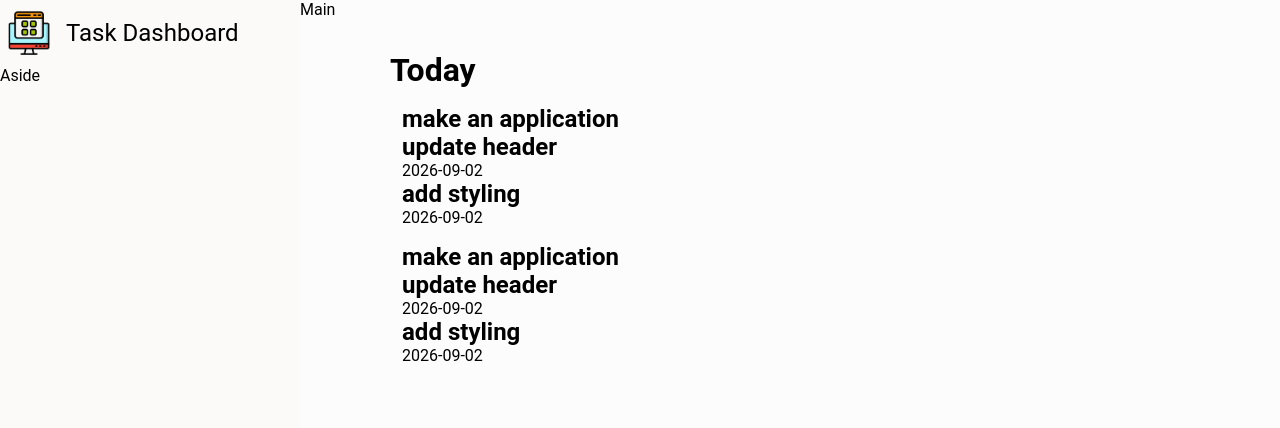
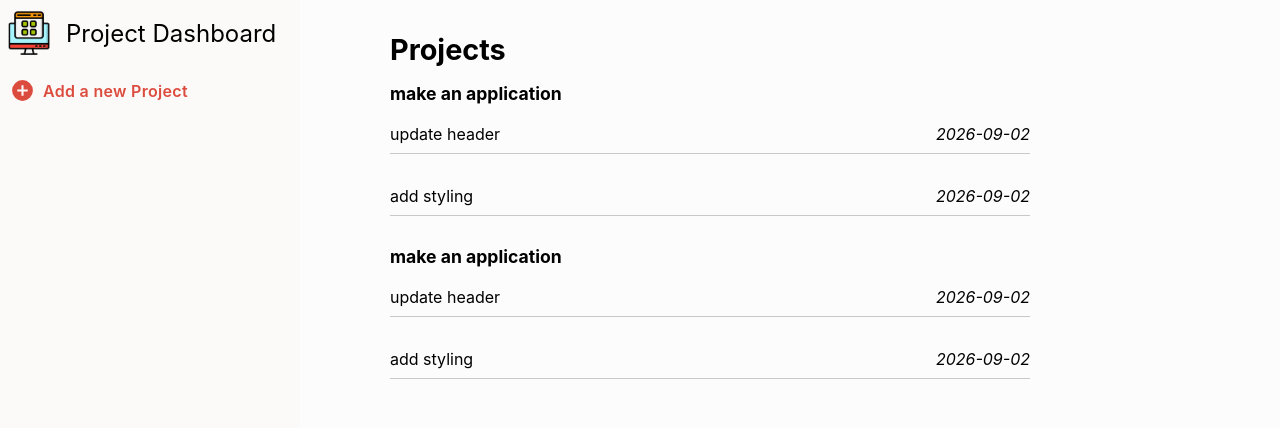
Before and after one commit to SBNKy/todo-app, a website built with webpack: page src/template.html in a window 1280 px wide. Built offline with nearby package versions, Linux system fonts and the light colour scheme.

Commit message:
feat: add a button to create projects

```diff
--- a/src/modules/ui.js
+++ b/src/modules/ui.js
@@ -27,19 +27,25 @@ export const UI = {
         todos.forEach(todo => {
             const todoListItem = document.createElement("li");
 
-            const itemTitle = document.createElement("h2");
+            const itemHeader = document.createElement("div");
+            itemHeader.classList.add("todo-item-header")
+
+            const itemTitle = document.createElement("span");
+            itemTitle.classList.add("todo-item-title")
             itemTitle.textContent = todo.title;
 
-            const itemDate = document.createElement("p");
+            const itemDate = document.createElement("span");
             itemDate.classList.add("todo-item-date");
             itemDate.textContent = todo.dueDate;
+
+            itemHeader.appendChild(itemTitle);
+            itemHeader.appendChild(itemDate);
 
             const itemDesc = document.createElement("p");
             itemDesc.classList.add("todo-item-description");
             itemDesc.textContent = todo.description;
 
-            todoListItem.appendChild(itemTitle);
-            todoListItem.appendChild(itemDate);
+            todoListItem.appendChild(itemHeader);
             todoListItem.appendChild(itemDesc);
 
             todoList.appendChild(todoListItem);
--- a/src/style.css
+++ b/src/style.css
@@ -1,11 +1,12 @@
 :root {
-    --sidebar-bg-color: #FCFAF8;
+    --sidebar-bg-color: #fcfaf8;
     --aside-min-width: 300px;
-    --project-container-max-width: 800px
+    --project-container-max-width: 800px;
+    --add-project-btn-color: #DC4C3E;
 }
 
 * {
-    font-family: "Roboto", sans-serif;
+    font-family: "Inter", sans-serif;
     margin: 0;
     padding: 0;
     box-sizing: border-box;
@@ -14,7 +15,7 @@
 body {
     height: 100vh;
     display: grid;
-    grid-template: auto 1fr / var(--aside-min-width) 1fr;
+    grid-template: auto 1fr / auto 1fr;
 }
 
 header {
@@ -32,11 +33,38 @@ header span {
 aside {
     background-color: var(--sidebar-bg-color);
     min-width: var(--aside-min-width);
+    padding: 4px 8px;
 }
 
 main {
     grid-area: 1 / 2 / 3 / 3;
     background-color: #fdfcfc;
+}
+
+.add-project-btn {
+    width: 80%;
+    background: transparent;
+    border: none;
+    border-radius: 8px;
+    color: #DC4C3E;
+    font-size: 1rem;
+    font-weight: 600;
+    letter-spacing: 0.3px;
+    display: flex;
+    align-items: center;
+    gap: 8px;
+    padding: 8px 2px;
+    transition: background-color 0.5s ease;
+}
+
+.add-project-btn:hover {
+    background-color: rgb(235, 232, 232);
+}
+
+.add-project-btn .icon {
+    display: flex;
+    width: 25px;
+    fill: var(--add-project-btn-color);
 }
 
 .project-container {
@@ -48,10 +76,54 @@ main {
     padding: 32px 0;
 }
 
+.project-container h1 {
+    font-size: 1.8rem;
+}
+
 .project-section {
-    padding: 0 12px;
+    display: flex;
+    flex-direction: column;
+    gap: 20px;
+}
+
+.project-section h2 {
+    font-size: 1.1rem;
+}
+
+.todo-item-header {
+    display: flex;
+    width: 80%;
+    justify-content: space-between;
+}
+
+.todo-item-date {
+    font-style: italic;
 }
 
 .project-section ul {
     list-style: none;
+    display: flex;
+    flex-direction: column;
+    gap: 4px;
 }
+
+.project-section ul li {
+    position: relative;
+    padding-bottom: 10px;
+    margin-bottom: 28px;
+}
+
+.project-section ul li::after {
+    content: "";
+    display: block;
+    background-color: rgb(200, 200, 200);
+    width: 80%;
+    height: 1px;
+    position: absolute;
+    bottom: 0;
+}
+
+
+.project-section ul li:last-child {
+    margin-bottom: 14px;
+}
--- a/src/template.html
+++ b/src/template.html
@@ -1,21 +1,33 @@
-<!DOCTYPE html>
+<!doctype html>
 <html lang="en">
     <head>
-    <meta charset="UTF-8">
-    <meta name="viewport" content="width=device-width, initial-scale=1.0">
+        <meta charset="UTF-8" />
+        <meta name="viewport" content="width=device-width, initial-scale=1.0" />
         <title>Todo App</title>
     </head>
     <body>
         <header>
-        <img src="./assets/logo.png" alt="logo" height="50px"><span>Task Dashboard</span>
+            <img src="assets/logo.png" alt="logo" height="50px" /><span
+                >Project Dashboard</span
+            >
         </header>
         <aside>
-        Aside
+            <button class="add-project-btn">
+                <span class="icon"
+                    ><svg
+                        xmlns="http://www.w3.org/2000/svg"
+                        viewBox="0 0 24 24"
+                    >
+                        <path
+                            d="M17,13H13V17H11V13H7V11H11V7H13V11H17M12,2A10,10 0 0,0 2,12A10,10 0 0,0 12,22A10,10 0 0,0 22,12A10,10 0 0,0 12,2Z"
+                        /></svg
+                ></span>
+                <span>Add a new Project</span>
+            </button>
         </aside>
         <main>
-        Main
             <div class="project-container">
-            <h1>Today</h1>
+                <h1>Projects</h1>
             </div>
         </main>
     </body>
```
Lines whose indentation alone changed are shown as unchanged.
